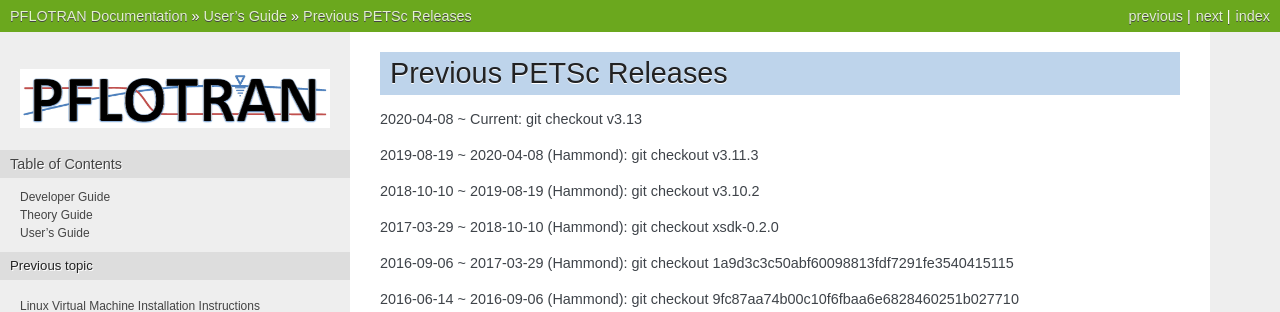
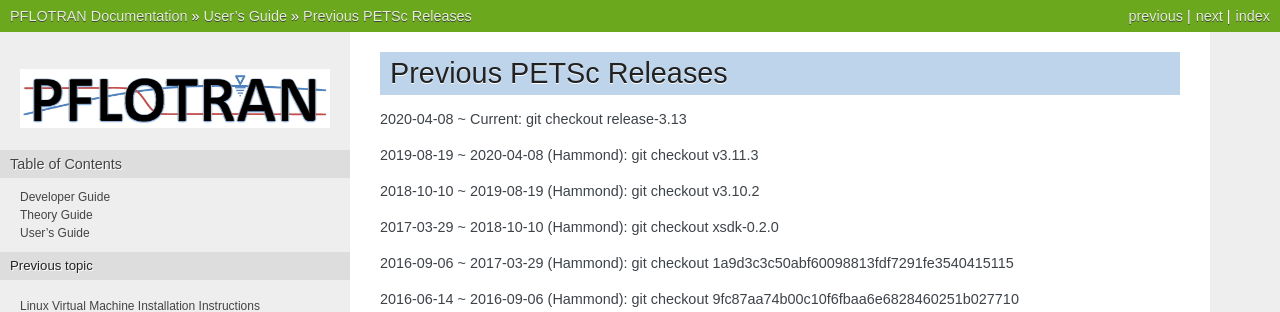
Before and after one commit to Miracloon/pflotran-documentation, a Sphinx documentation site: the page built from source/user_guide/how_to/installation/previous_petsc_releases.rst, in a window 1280 px wide. Shown: the top 312 px of the page. Built offline with Sphinx 7.4.7, drawn with Linux system fonts in a browser that asks for light colours.

Commit message:
Updated petsc v3.13 -> release-3.13 to catch the maintanance updates

```diff
--- a/source/user_guide/how_to/installation/linux.rst
+++ b/source/user_guide/how_to/installation/linux.rst
@@ -34,7 +34,7 @@
 
         git clone https://gitlab.com/petsc/petsc petsc
         cd petsc
-        git checkout v3.13
+        git checkout release-3.13
 
     3.2. Configure PETSc (see `PETSc installation instructions`_).
 
--- a/source/user_guide/how_to/installation/previous_petsc_releases.rst
+++ b/source/user_guide/how_to/installation/previous_petsc_releases.rst
@@ -3,7 +3,7 @@
 Previous PETSc Releases
 =======================
 
-2020-04-08 ~ Current: git checkout v3.13
+2020-04-08 ~ Current: git checkout release-3.13
 
 2019-08-19 ~ 2020-04-08 (Hammond): git checkout v3.11.3
 
```
